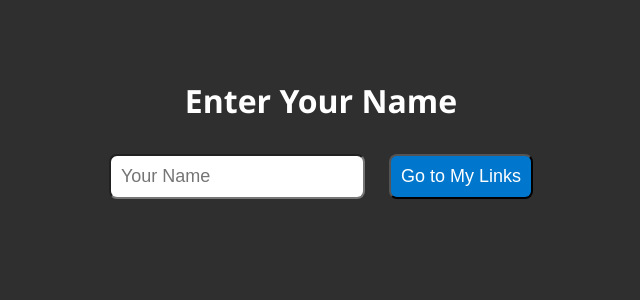
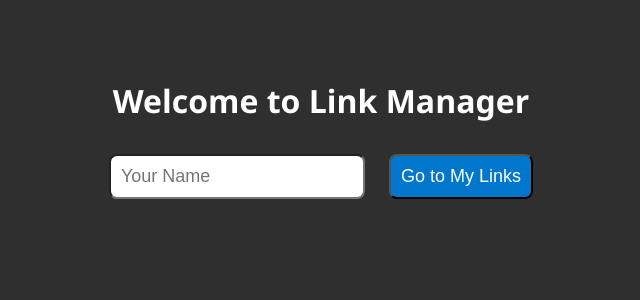
Before and after one commit to crsbo/my-links-app, a Flask app: page / in a window 1280 px wide. Shown: the top 300 px of the page, without its empty margins (319-959 px from the left). Run offline with Flask 3, Linux system fonts and the light colour scheme.

Commit message:
Update index.html

```diff
--- a/templates/index.html
+++ b/templates/index.html
@@ -2,7 +2,7 @@
 <html lang="en">
 <head>
     <meta charset="UTF-8">
-    <title>Link Manager</title>
+    <title>Link Manager - Enter Your Name</title>
     <style>
         body {
             font-family: 'Segoe UI', sans-serif;
@@ -10,9 +10,6 @@
             color: white;
             text-align: center;
             padding: 50px;
-        }
-        h1 {
-            color: #fff;
         }
         input, button {
             font-size: 18px;
@@ -33,7 +30,7 @@
     </style>
 </head>
 <body>
-    <h1>Enter Your Name</h1>
+    <h1>Welcome to Link Manager</h1>
     <form action="/add_links" method="POST">
         <input type="text" name="username" placeholder="Your Name" required>
         <button type="submit">Go to My Links</button>
```
